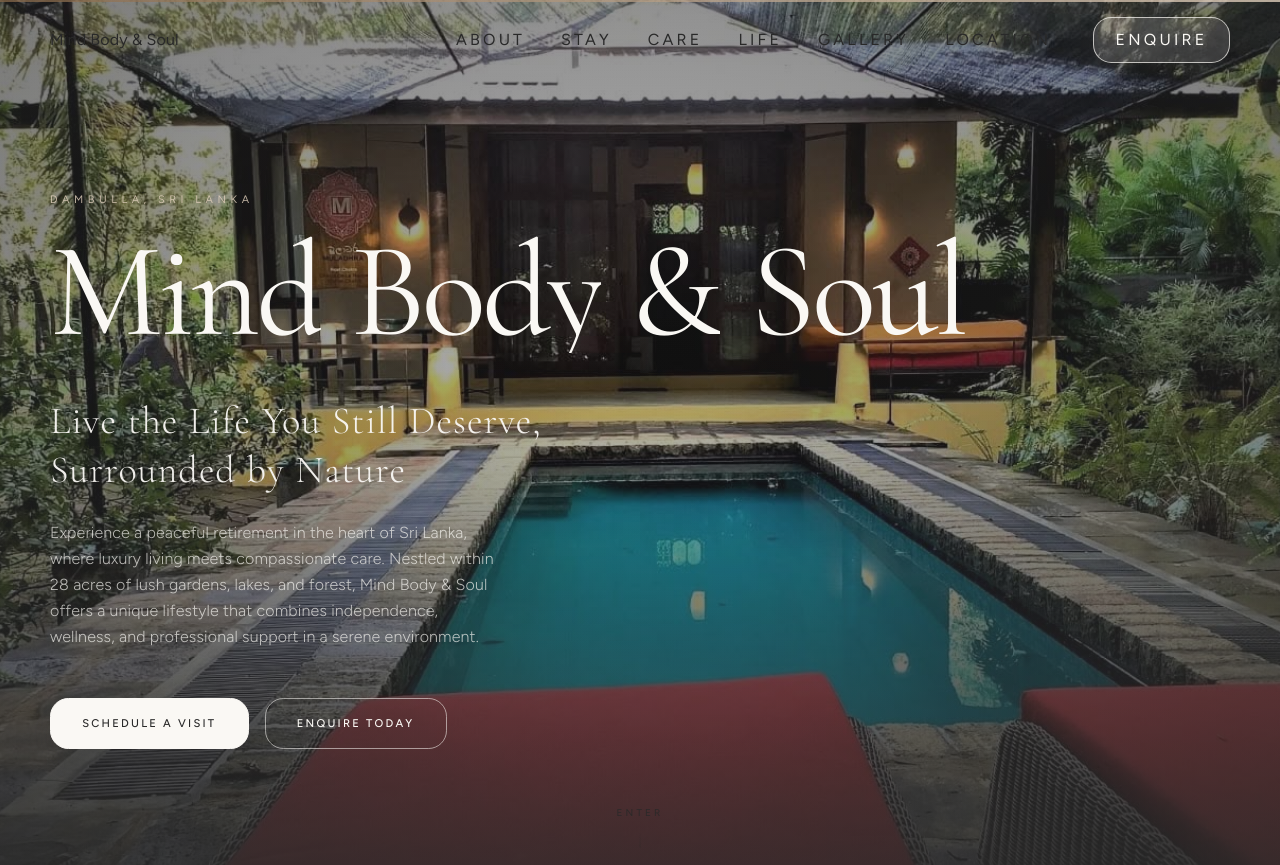
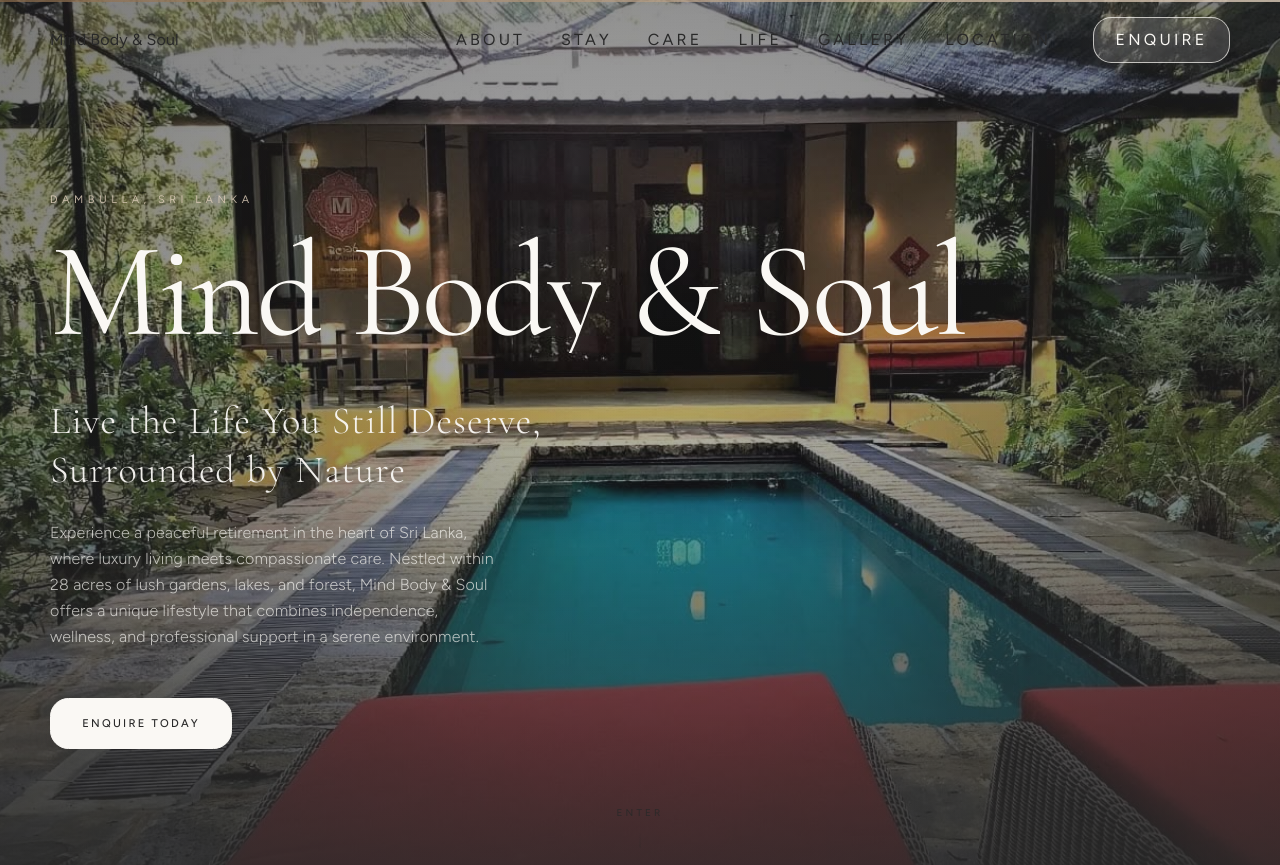
Before and after one commit to nivethith001992/mbsbytvilla, a Next.js app: page / in a window 1280 px wide. Shown: the top 865 px of the page. Built offline with nearby package versions, Linux system fonts and the light colour scheme.

Commit message:
Keep a single Enquire Today hero CTA and remove Schedule a Visit.
Co-authored-by: Cursor <cursoragent@cursor.com>

```diff
--- a/src/components/Hero.tsx
+++ b/src/components/Hero.tsx
@@ -219,9 +219,6 @@ export function Hero() {
             >
               {heroCtas[0].label}
             </ScrollTo>
-            <ScrollTo to={heroCtas[1].to} className="btn-secondary">
-              {heroCtas[1].label}
-            </ScrollTo>
           </motion.div>
         </div>
       </motion.div>
--- a/src/lib/content.ts
+++ b/src/lib/content.ts
@@ -52,7 +52,6 @@ export const heroSupport =
   "Experience a peaceful retirement in the heart of Sri Lanka, where luxury living meets compassionate care. Nestled within 28 acres of lush gardens, lakes, and forest, Mind Body & Soul offers a unique lifestyle that combines independence, wellness, and professional support in a serene environment.";
 
 export const heroCtas = [
-  { label: "Schedule a Visit", to: "booking" },
   { label: "Enquire Today", to: "booking" },
 ] as const;
 
```
